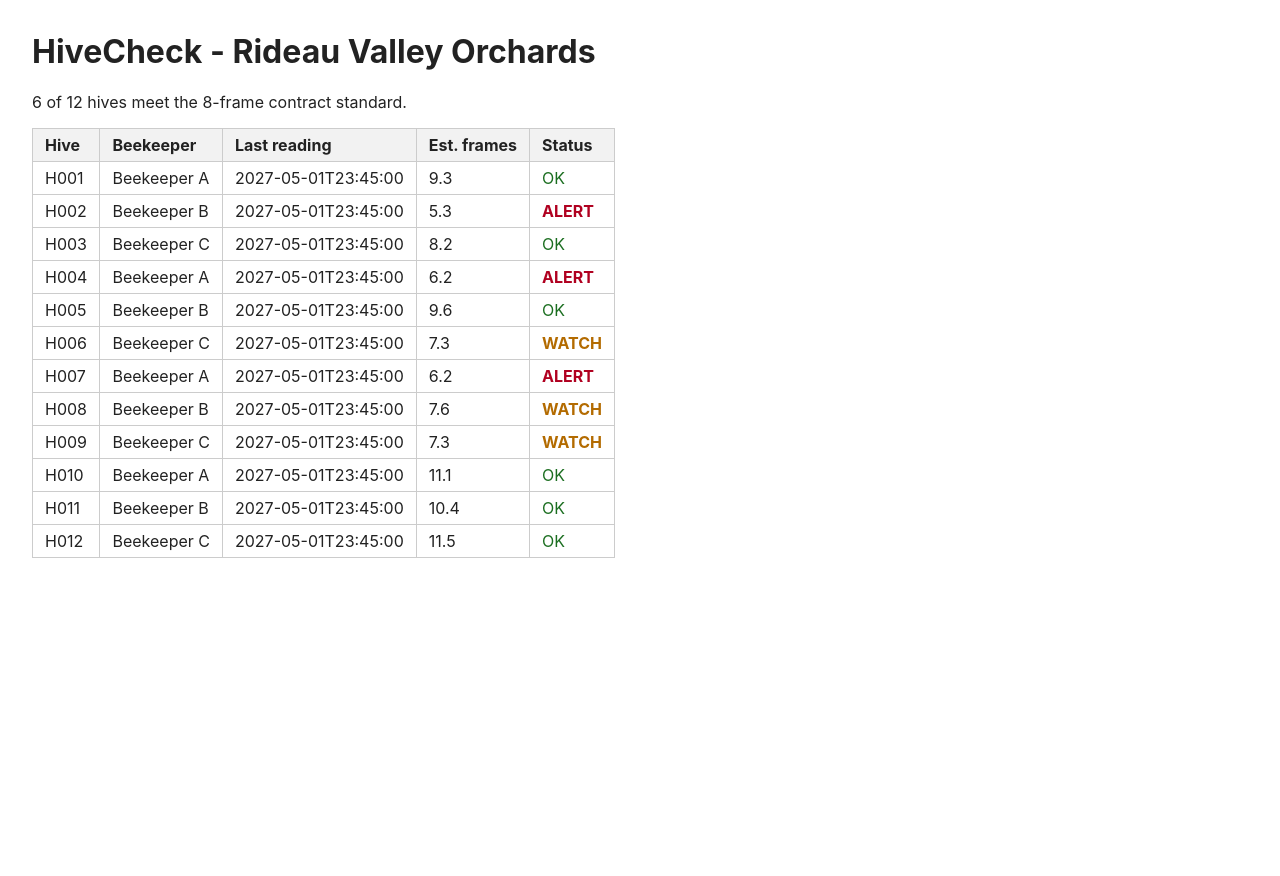
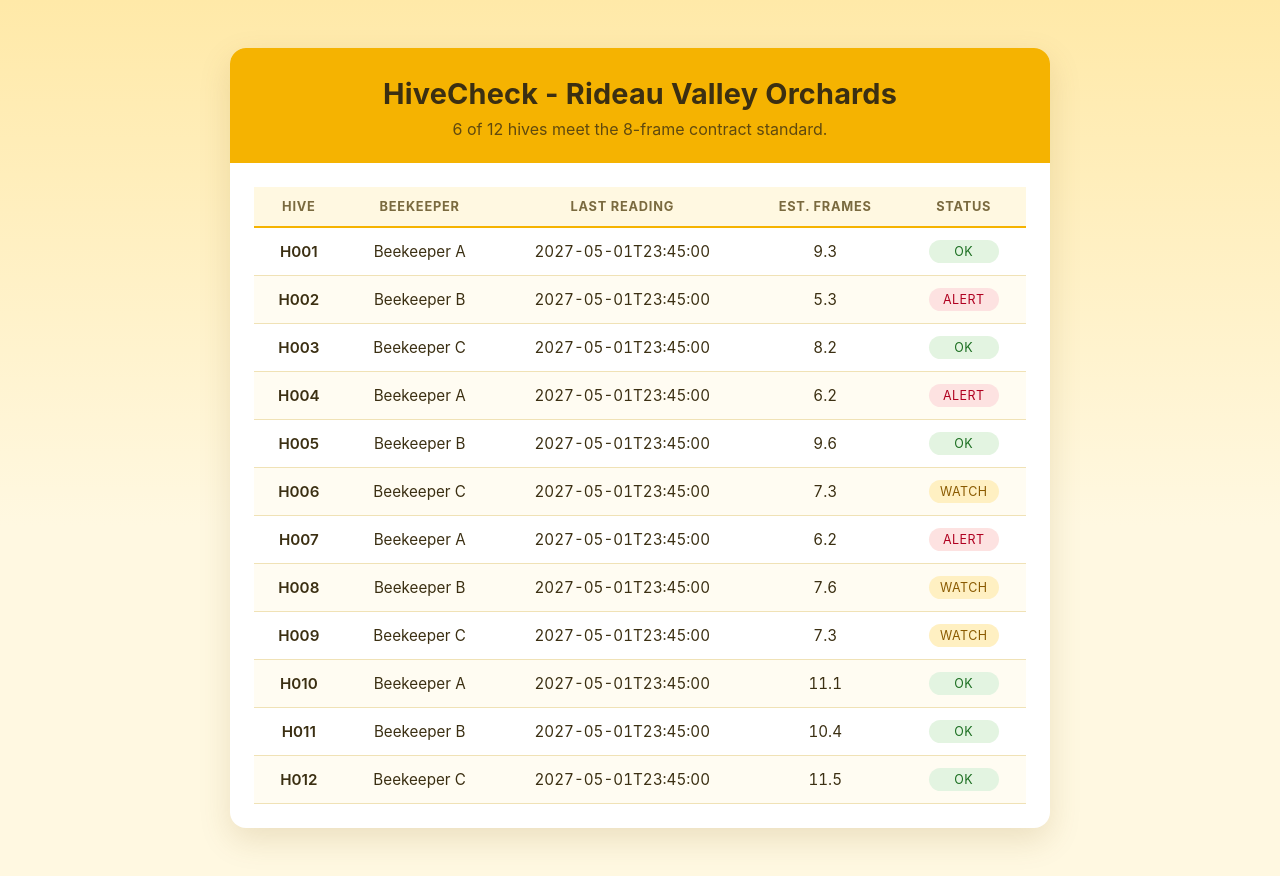
Before and after one commit to owenritchie/SEG4105_Lab8, a Flask app: page / in a window 1280 px wide. Before the commit the page ends 558 px from the top, so only its background shows below. Run offline with Flask 3, Linux system fonts and the light colour scheme.

Commit message:
UI: center dashboard, yellow theme, styled table

```diff
--- a/src/ui/templates/dashboard.html
+++ b/src/ui/templates/dashboard.html
@@ -2,28 +2,95 @@
 <html lang="en">
 <head>
   <meta charset="utf-8">
+  <meta name="viewport" content="width=device-width, initial-scale=1">
   <title>HiveCheck Dashboard</title>
   <style>
-    body { font-family: -apple-system, Helvetica, Arial, sans-serif; margin: 2rem; color: #222; }
-    table { border-collapse: collapse; }
-    th, td { border: 1px solid #ccc; padding: 6px 12px; text-align: left; }
-    th { background: #f2f2f2; }
-    .ALERT { color: #b00020; font-weight: bold; }
-    .WATCH { color: #b36b00; font-weight: bold; }
-    .OK { color: #1b6e20; }
+    :root {
+      --honey: #f5b301;
+      --honey-dark: #c98f00;
+      --cream: #fff8e1;
+      --ink: #3b2f12;
+      --muted: #7a6a3f;
+      --line: #f0e2b6;
+    }
+    * { box-sizing: border-box; }
+    body {
+      margin: 0;
+      min-height: 100vh;
+      display: flex;
+      justify-content: center;
+      align-items: flex-start;
+      padding: 3rem 1rem;
+      font-family: -apple-system, "Segoe UI", Helvetica, Arial, sans-serif;
+      color: var(--ink);
+      background: linear-gradient(180deg, #ffe9a8 0%, var(--cream) 60%);
+    }
+    .card {
+      width: 100%;
+      max-width: 820px;
+      background: #fff;
+      border-radius: 16px;
+      box-shadow: 0 12px 32px rgba(120, 85, 0, 0.15);
+      overflow: hidden;
+      text-align: center;
+    }
+    header {
+      background: var(--honey);
+      padding: 1.75rem 1.5rem 1.5rem;
+    }
+    h1 { margin: 0; font-size: 1.8rem; letter-spacing: 0.2px; }
+    .summary { margin: 0.5rem 0 0; color: var(--ink); opacity: 0.8; }
+    .table-wrap { padding: 1.5rem; overflow-x: auto; }
+    table { width: 100%; border-collapse: collapse; font-size: 0.95rem; }
+    th, td { padding: 0.75rem 1rem; text-align: center; }
+    th {
+      background: var(--cream);
+      color: var(--muted);
+      font-size: 0.8rem;
+      text-transform: uppercase;
+      letter-spacing: 0.06em;
+      border-bottom: 2px solid var(--honey);
+    }
+    td { border-bottom: 1px solid var(--line); }
+    tbody tr:nth-child(even) { background: #fffcf2; }
+    tbody tr:hover { background: #fff3c4; }
+    td.hive { font-weight: 600; }
+    td.num { font-variant-numeric: tabular-nums; }
+    .badge {
+      display: inline-block;
+      min-width: 70px;
+      padding: 0.25rem 0.6rem;
+      border-radius: 999px;
+      font-size: 0.78rem;
+      font-weight: 400;
+      letter-spacing: 0.04em;
+    }
+    .OK { background: #e3f4e1; color: #1b6e20; }
+    .WATCH { background: #fff0c2; color: #8a5a00; }
+    .ALERT { background: #fde2e1; color: #b00020; }
   </style>
 </head>
 <body>
+  <div class="card">
+    <header>
       <h1>HiveCheck - Rideau Valley Orchards</h1>
-  <p>{{ passing }} of {{ hives|length }} hives meet the 8-frame contract standard.</p>
+      <p class="summary">{{ passing }} of {{ hives|length }} hives meet the 8-frame contract standard.</p>
+    </header>
+    <div class="table-wrap">
       <table>
+        <thead>
           <tr><th>Hive</th><th>Beekeeper</th><th>Last reading</th><th>Est. frames</th><th>Status</th></tr>
+        </thead>
+        <tbody>
           {% for h in hives %}
           <tr>
-      <td>{{ h.hive_id }}</td><td>{{ h.beekeeper }}</td><td>{{ h.taken_at }}</td>
-      <td>{{ h.frames }}</td><td class="{{ h.status }}">{{ h.status }}</td>
+            <td class="hive">{{ h.hive_id }}</td><td>{{ h.beekeeper }}</td><td class="num">{{ h.taken_at }}</td>
+            <td class="num">{{ h.frames }}</td><td><span class="badge {{ h.status }}">{{ h.status }}</span></td>
           </tr>
           {% endfor %}
+        </tbody>
       </table>
+    </div>
+  </div>
 </body>
 </html>
```
Lines whose indentation alone changed are shown as unchanged.
